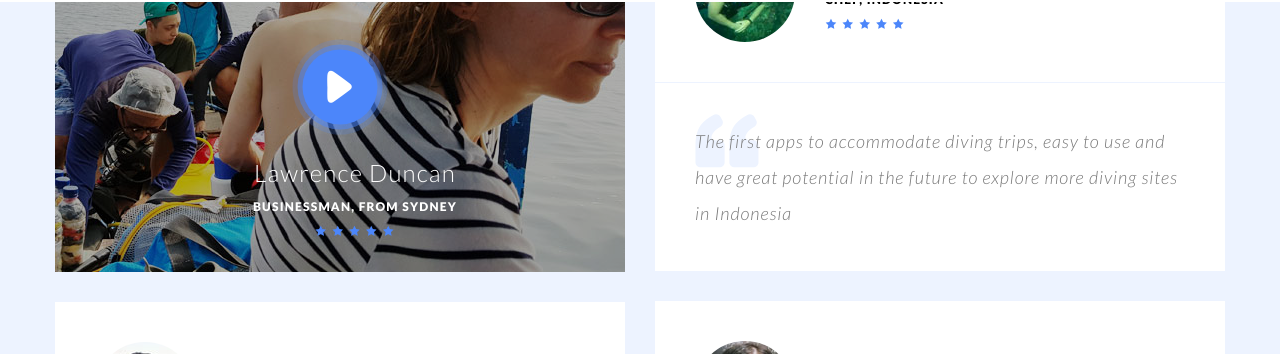
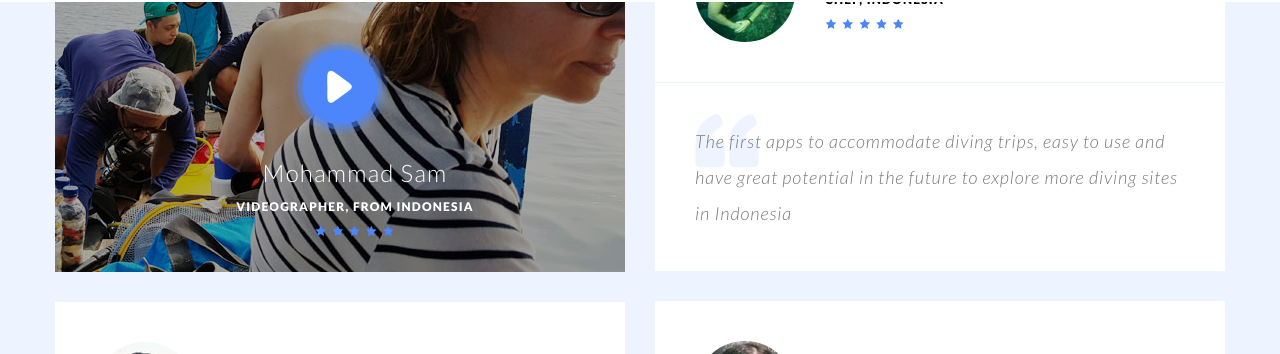
Before and after one commit to kemtol/nyelam, a Jekyll site: the page built from index.html, in a window 1280 px wide and 900 px high, scrolled down 4313 px. Shown: the part 102-456 px from the top of the window. Built offline with Jekyll 4.4.1, drawn with Linux system fonts in a browser that asks for light colours; some web fonts are replaced.

Commit message:
Update testimonials.html

```diff
--- a/_includes/testimonials.html
+++ b/_includes/testimonials.html
@@ -14,7 +14,7 @@
 						<div class="single-testimonial video-testimonial">
 							<img src="images/testimonials/video.jpg" alt="testimonials" />
 							<div class="overlay">
-								<a href="https://www.youtube.com/watch?v=4u03sXLDjMs" data-effect="mfp-3d-unfold" class="play-button embaded-popup">
+								<a href="https://www.youtube.com/watch?v=sGXsL2INMKA" data-effect="mfp-3d-unfold" class="play-button embaded-popup">
 									<span class="pb-border-1">
 										<span class="pb-border-2">
 											<i class="icofont icofont-ui-play"></i>
@@ -22,7 +22,7 @@
 									</span>
 								</a><!-- .play-button -->
 								<div class="client-info">
-									<h5>Lawrence Duncan<small>Businessman, from Sydney</small></h5>
+									<h5>Mohammad Sam<small>Videographer, from Indonesia</small></h5>
 									<ul>
 										<li><i class="icofont icofont-star"></i></li>
 										<li><i class="icofont icofont-star"></i></li>
```
